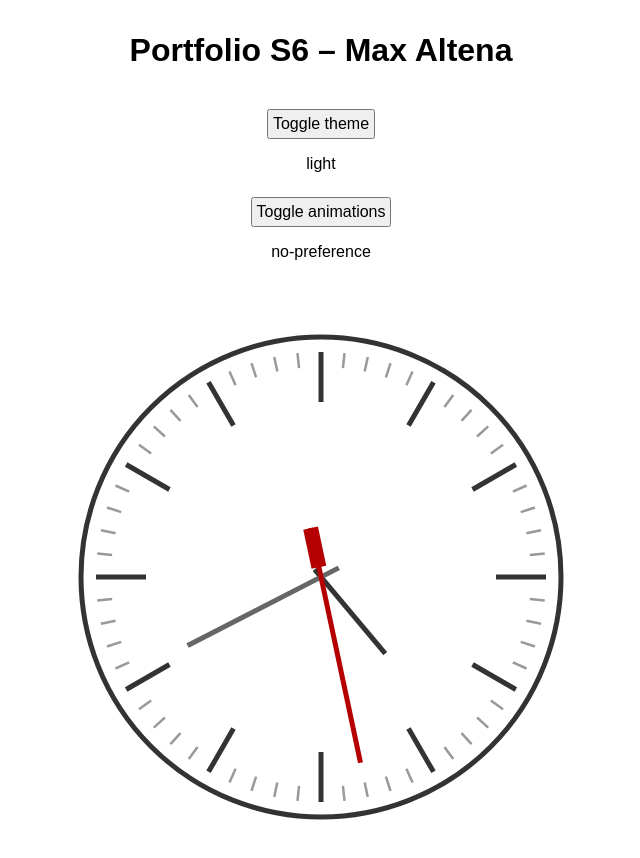
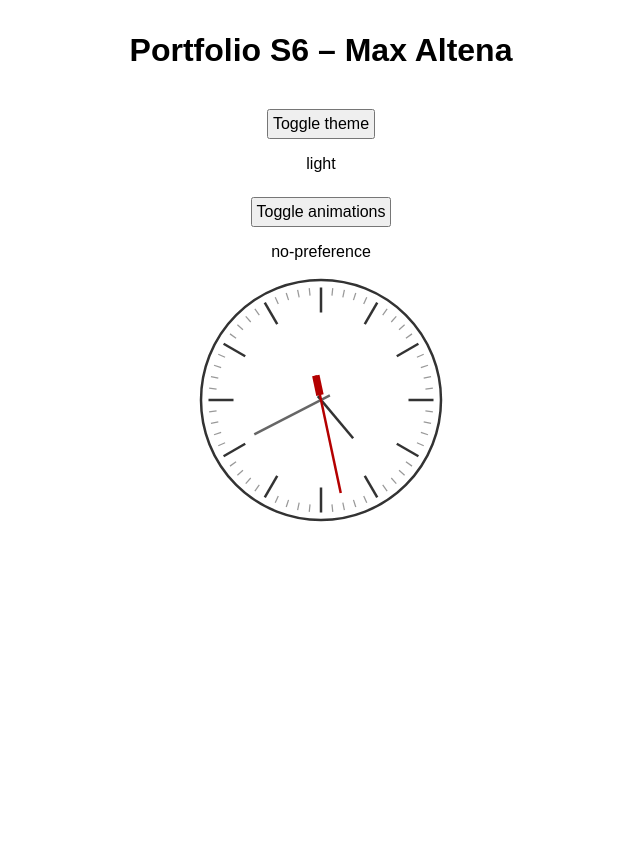
Before and after one commit to MaxAltena/Portfolio-S6-1, a Svelte app: page / in a window 1280 px wide. Shown: the top 858 px of the page, without its empty margins (319-959 px from the left). After the commit the page ends 800 px from the top, so only its background shows below. Built offline with nearby package versions, Linux system fonts and the light colour scheme.

Commit message:
Added pannable

```diff
--- a/src/Clock.svelte
+++ b/src/Clock.svelte
@@ -1,5 +1,32 @@
 <script>
 	import { onMount } from "svelte";
+	import { spring } from "svelte/motion";
+	import { pannable } from "./pannable.js";
+
+	const coords = spring(
+		{ x: 0, y: 0 },
+		{
+			stiffness: 0.2,
+			damping: 0.4
+		}
+	);
+
+	function handlePanStart() {
+		coords.stiffness = coords.damping = 1;
+	}
+
+	function handlePanMove(event) {
+		coords.update($coords => ({
+			x: $coords.x + event.detail.dx,
+			y: $coords.y + event.detail.dy
+		}));
+	}
+
+	function handlePanEnd(event) {
+		coords.stiffness = 0.2;
+		coords.damping = 0.4;
+		coords.set({ x: 0, y: 0 });
+	}
 
 	let time = new Date();
 
@@ -22,10 +49,16 @@
 
 <style>
 	svg {
-		margin: 50px 0;
-		width: 75%;
-		max-width: 500px;
-		height: auto;
+		--width: 250px;
+		--height: 250px;
+		position: absolute;
+		width: var(--width);
+		height: var(--height);
+		left: calc(50% - var(--width) / 2);
+		top: calc(50% - var(--height) / 2);
+		border-radius: 50%;
+
+		cursor: move;
 	}
 
 	.clock-face {
@@ -61,7 +94,13 @@
 	}
 </style>
 
-<svg viewBox="-50 -50 100 100">
+<svg
+	viewBox="-50 -50 100 100"
+	use:pannable
+	on:panstart={handlePanStart}
+	on:panmove={handlePanMove}
+	on:panend={handlePanEnd}
+	style="transform: translate({$coords.x}px,{$coords.y}px) rotate({$coords.x * 0.2}deg)">
 	<circle class="clock-face" r="48" />
 
 	<!-- markers -->
--- /dev/null
+++ b/src/pannable.js
@@ -0,0 +1,53 @@
+export function pannable(node) {
+	let x;
+	let y;
+
+	function handleMousedown(event) {
+		x = event.clientX;
+		y = event.clientY;
+
+		node.dispatchEvent(
+			new CustomEvent("panstart", {
+				detail: { x, y }
+			})
+		);
+
+		window.addEventListener("mousemove", handleMousemove);
+		window.addEventListener("mouseup", handleMouseup);
+	}
+
+	function handleMousemove(event) {
+		const dx = event.clientX - x;
+		const dy = event.clientY - y;
+		x = event.clientX;
+		y = event.clientY;
+
+		node.dispatchEvent(
+			new CustomEvent("panmove", {
+				detail: { x, y, dx, dy }
+			})
+		);
+	}
+
+	function handleMouseup(event) {
+		x = event.clientX;
+		y = event.clientY;
+
+		node.dispatchEvent(
+			new CustomEvent("panend", {
+				detail: { x, y }
+			})
+		);
+
+		window.removeEventListener("mousemove", handleMousemove);
+		window.removeEventListener("mouseup", handleMouseup);
+	}
+
+	node.addEventListener("mousedown", handleMousedown);
+
+	return {
+		destroy() {
+			node.removeEventListener("mousedown", handleMousedown);
+		}
+	};
+}
```
